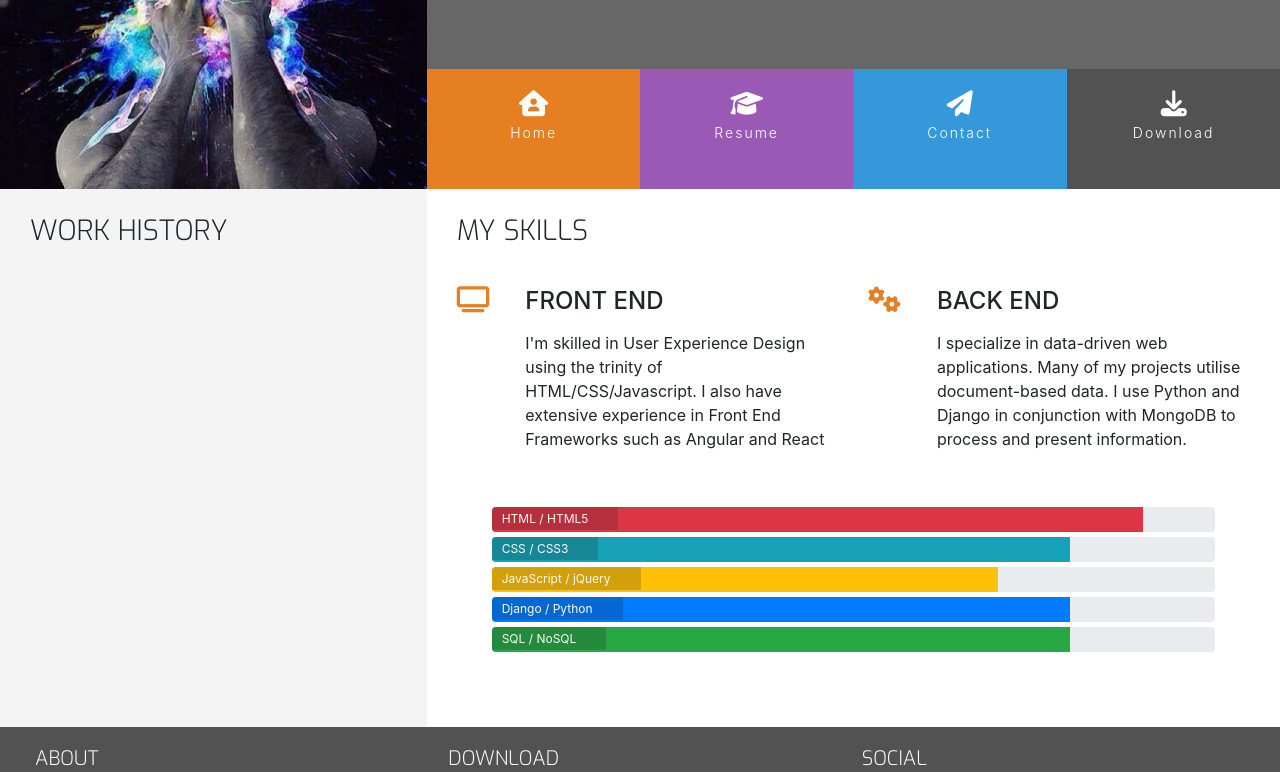
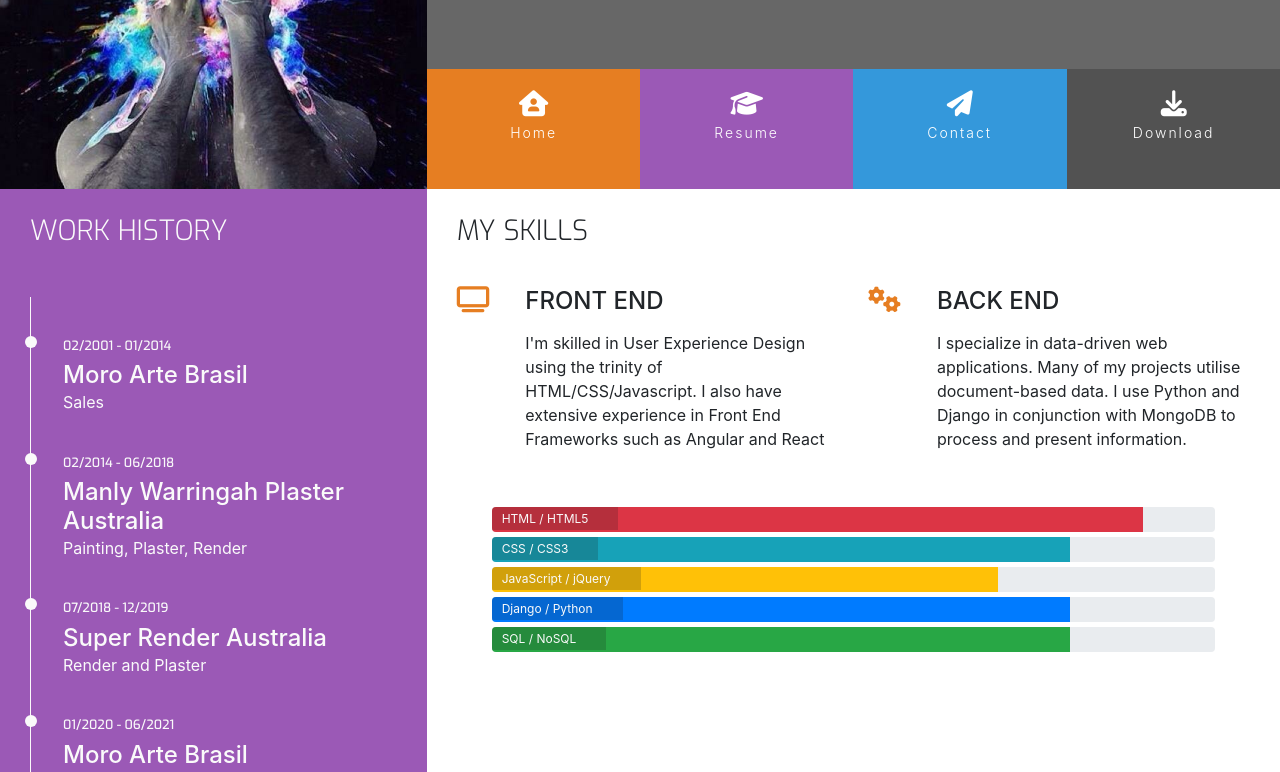
Before and after one commit to Diegomoro415/Resume, a plain HTML site: page resume.html in a window 1280 px wide. Shown: the part 180-952 px from the top of the page. Drawn offline with nearby package versions, Linux system fonts and the light colour scheme.

Commit message:
add timeline content and style

```diff
--- a/assets/style.css
+++ b/assets/style.css
@@ -13,6 +13,10 @@
 
 .bg-color-personal-info {
     background-color: #f4f4f4;
+}
+
+.bg-color-work-history {
+    background-color: #9b59b6;
 }
 
 .ui-menu-color-home {
@@ -41,6 +45,7 @@
     float: none;
 }
 
+.history-heading,
 .section-heading {
     font-family: "Exo", sans-serif;
     font-weight: 300;
@@ -281,3 +286,51 @@ footer {
 .progress-section {
     margin: 40px 20px;
 }
+
+/*-------------------------Work History*/
+
+.history-heading {
+    color: #fafafa;
+    margin-bottom: 50px;
+}
+
+.timeline-item {
+    padding: 4em 2em 0em 2em;
+    position: relative;
+    color: #fafafa;
+    border-left: 1px solid;
+}
+
+.timeline-item p {
+    padding: 0;
+    margin: 0;
+}
+
+.timeline-item:before {
+    content: attr(data-dates);
+    position: absolute;
+    left: 2.5em;
+    top: 3em;
+    display: block;
+    font-family: "Exo", sans-serif;
+    font-weight: 500;
+    font-size: 0.8em;
+    padding: 0;
+    margin: 0;
+}
+
+.timeline-item:after {
+    width: 12px;
+    height: 12px;
+    display: block;
+    top: 2.4em;
+    position: absolute;
+    left: -6px;
+    border-radius: 12px;
+    content: '';
+    background: #fafafa;
+}
+
+.history-items {
+    margin-bottom: 30px;
+}
--- a/resume.html
+++ b/resume.html
@@ -52,12 +52,34 @@
     </header>
     <section class="container-fluid">
         <div class="row">
-            <div class="col-md-4 bg-color-personal-info section-column">
+            <div class="col-md-4 bg-color-work-history section-column">
                 <div class="row">
                     <div class="col-12">
-                        <h3 class="section-heading uppercase">
+                        <h3 class="history-heading uppercase">
                             Work History
                         </h3>
+                    </div>
+                </div>
+                <div class="history-items">
+                    <div class="timeline-item" data-dates="02/2001 - 01/2014">
+                        <h4>Moro Arte Brasil</h4>
+                        <p>Sales</p>
+                    </div>
+                    <div class="timeline-item" data-dates="02/2014 - 06/2018">
+                        <h4>Manly Warringah Plaster Australia</h4>
+                        <p>Painting, Plaster, Render</p>
+                    </div>
+                    <div class="timeline-item" data-dates="07/2018 - 12/2019">
+                        <h4>Super Render Australia</h4>
+                        <p>Render and Plaster</p>
+                    </div>
+                    <div class="timeline-item" data-dates="01/2020 - 06/2021">
+                        <h4>Moro Arte Brasil</h4>
+                        <p>Sales</p>
+                    </div>
+                    <div class="timeline-item" data-dates="09/2021 - Present">
+                        <h4>Hanson & Sonner Sweden</h4>
+                        <p>Concrete, Formwork Carpinter</p>
                     </div>
                 </div>
             </div>
```
